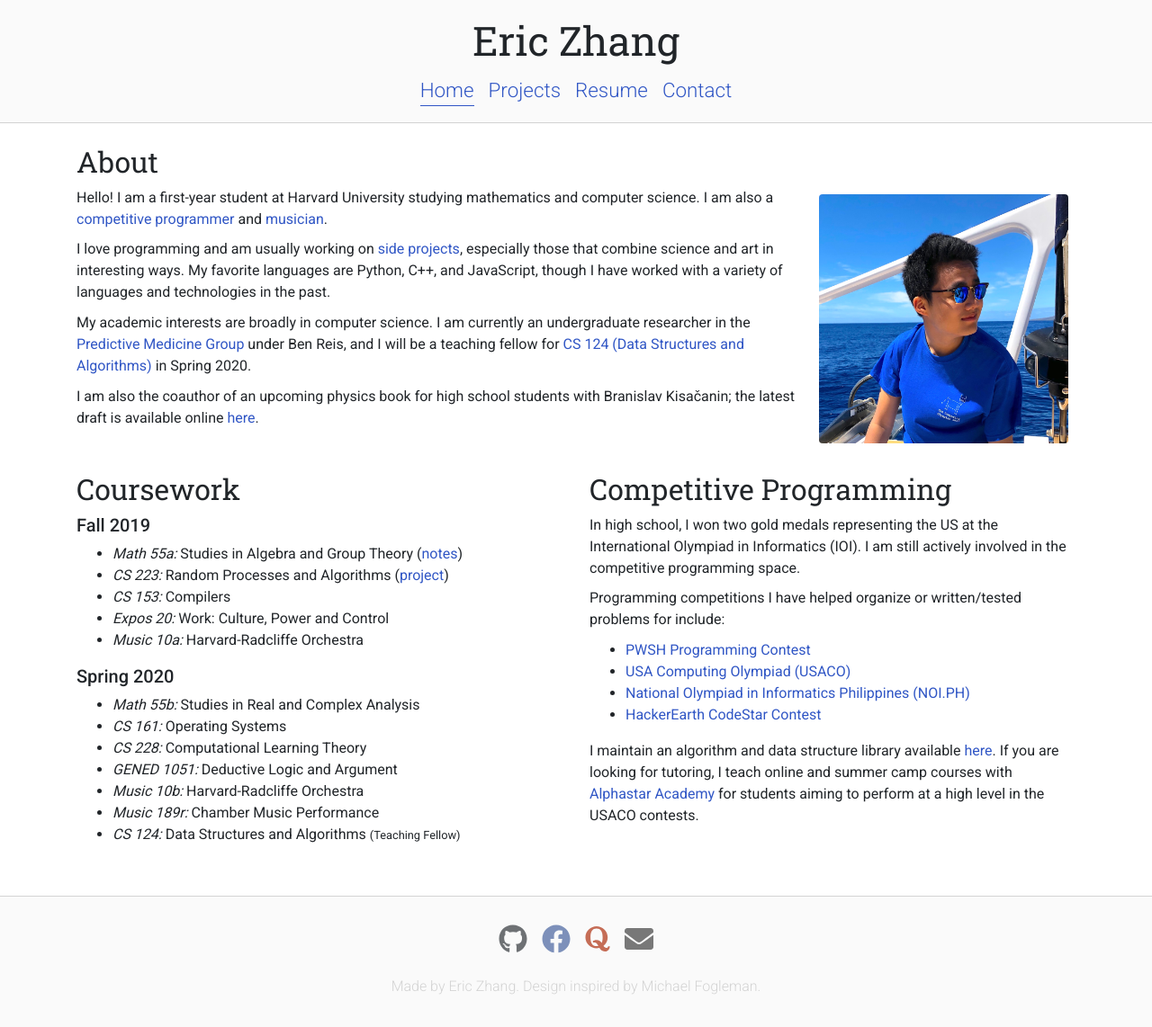
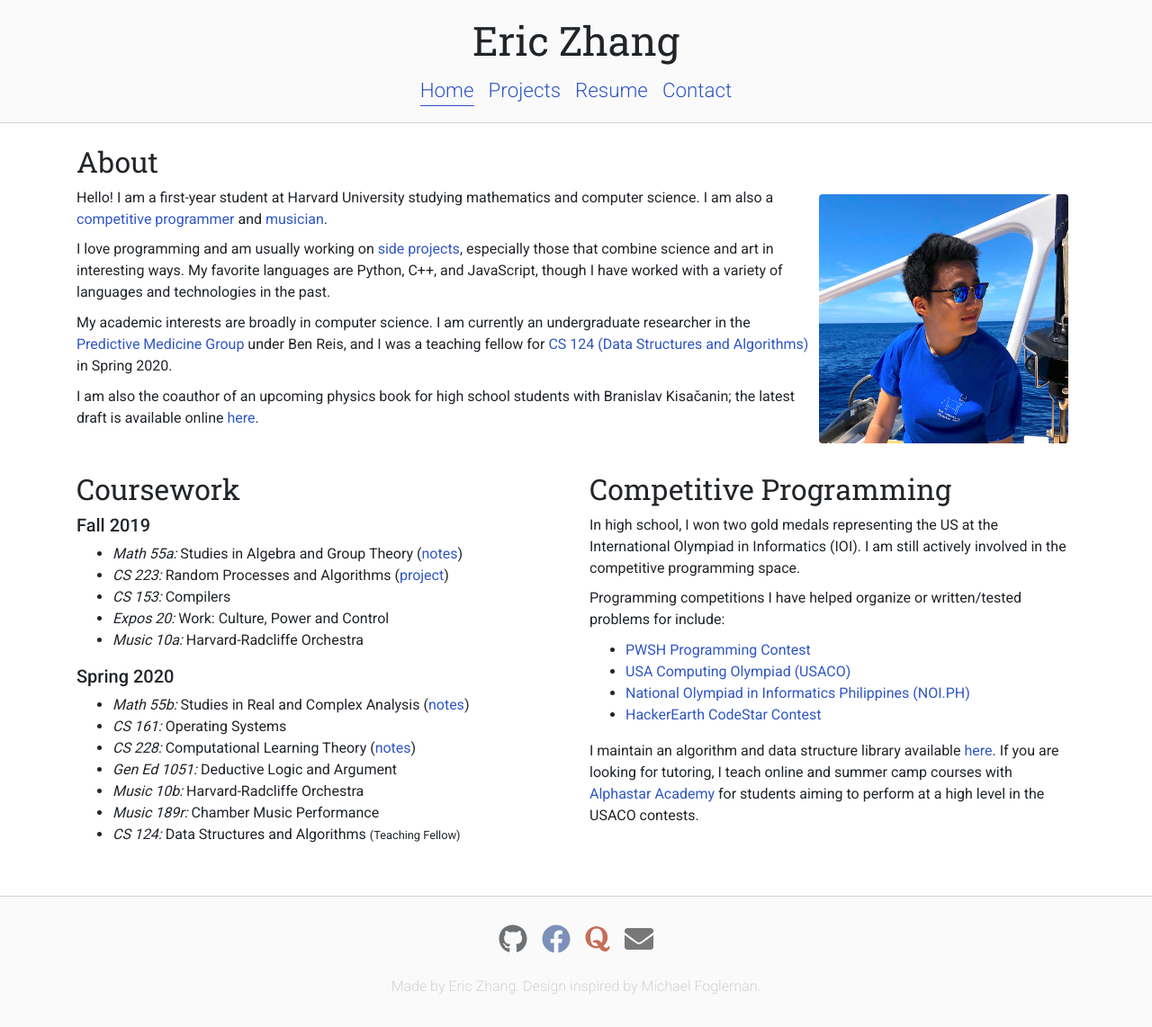
Before and after one commit to ekzhang/ekzhang.github.io, a Jekyll site: the page built from pages/index.html, in a window 1280 px wide. Shown: the whole page at 90% size. Built offline with Jekyll 4.4.1, drawn with Linux system fonts in a browser that asks for light colours; nearby versions of some CDN libraries.

Commit message:
Update for end of spring 2020

```diff
--- a/pages/index.html
+++ b/pages/index.html
@@ -31,7 +31,7 @@
       My academic interests are broadly in computer science. I am currently an
       undergraduate researcher in the
       <a href="https://www.predmed.org/">Predictive Medicine Group</a> under Ben
-      Reis, and I will be a teaching fellow for
+      Reis, and I was a teaching fellow for
       <a href="https://sites.fas.harvard.edu/~libcs124/cs124/syllabus.html"
         >CS 124 (Data Structures and Algorithms)</a
       >
@@ -68,10 +68,20 @@
 
       <h5>Spring 2020</h5>
       <ul>
-        <li><em>Math 55b:</em> Studies in Real and Complex Analysis</li>
+        <li>
+          <em>Math 55b:</em> Studies in Real and Complex Analysis (<a
+            href="https://www.dropbox.com/s/wnczlq5iy9r7a12/Math_55b_Notes.pdf?dl=0"
+            >notes</a
+          >)
+        </li>
         <li><em>CS 161:</em> Operating Systems</li>
-        <li><em>CS 228:</em> Computational Learning Theory</li>
-        <li><em>GENED 1051:</em> Deductive Logic and Argument</li>
+        <li>
+          <em>CS 228:</em> Computational Learning Theory (<a
+            href="https://www.dropbox.com/s/d9ltsb696zfr3lc/CS_228_Notes.pdf?dl=0"
+            >notes</a
+          >)
+        </li>
+        <li><em>Gen Ed 1051:</em> Deductive Logic and Argument</li>
         <li><em>Music 10b:</em> Harvard-Radcliffe Orchestra</li>
         <li><em>Music 189r:</em> Chamber Music Performance</li>
         <li>
--- a/pages/resume.html
+++ b/pages/resume.html
@@ -15,8 +15,10 @@
     </li>
     <li><b>Teaching:</b> CS 124 (Data Structures and Algorithms).</li>
     <li>
-      <b>Selected coursework:</b> Math 55, CS 223 (graduate-level Randomized
-      Algorithms), CS 153 (Compilers).
+      <b>Selected coursework (&dagger; indicates graduate-level):</b>
+      Operating Systems (CS 161), Randomized Algorithms&dagger; (CS 223),
+      Computational Learning Theory&dagger; (CS 228), Compilers (CS 153), Honors
+      Abstract Algebra (Math 55a), Honors Real and Complex Analysis (Math 55b).
     </li>
   </ul>
 </section>
```
